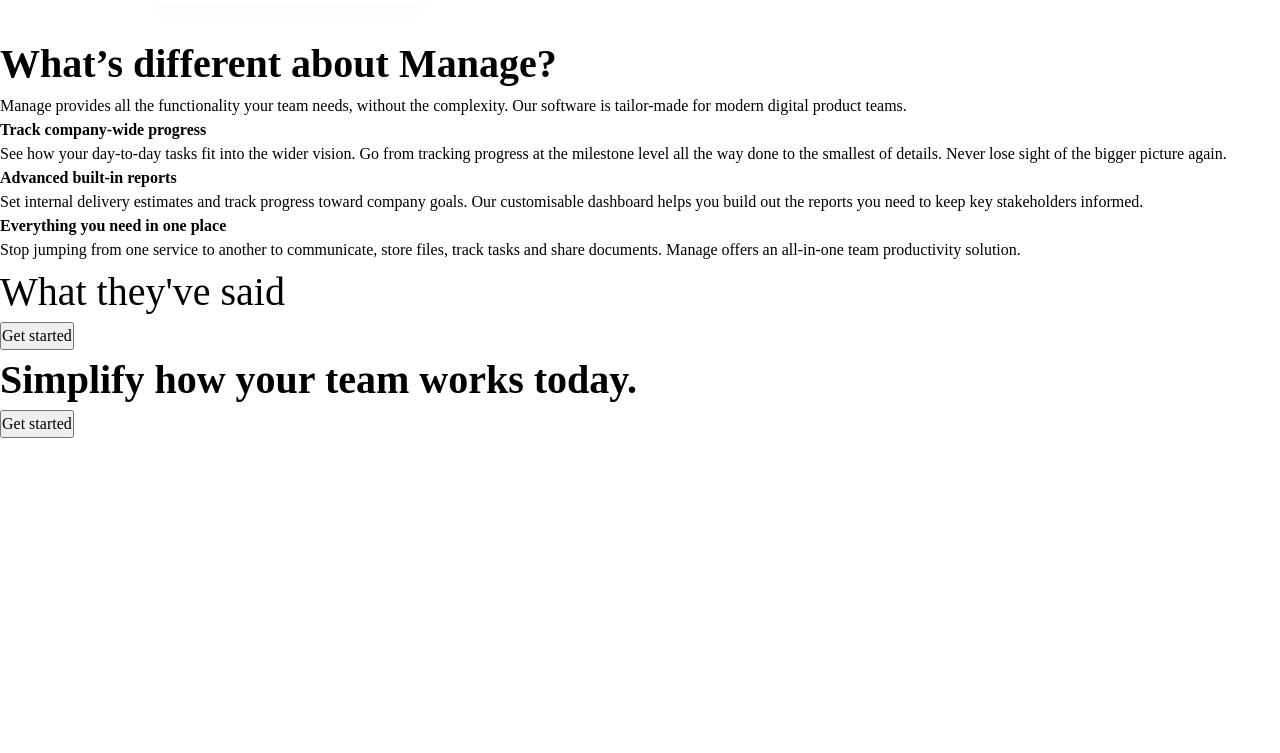
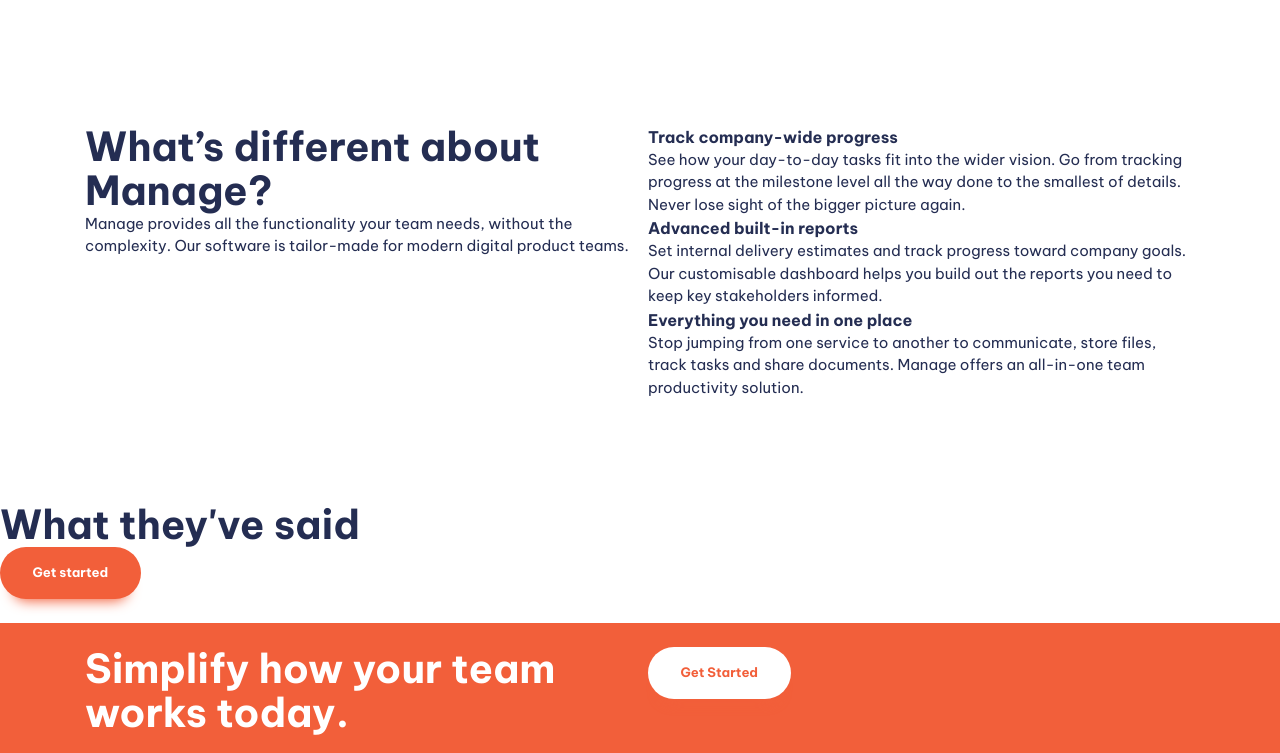
Before and after one commit to ashraful-shuvon/manage-landing-page, a plain HTML site: page index.html in a window 1280 px wide. Shown: the part 799-1552 px from the top of the page. Before the commit the page ends 1237 px from the top, so only its background shows below. Drawn offline with Linux system fonts and the light colour scheme.

Commit message:
Adding css, home page and buttons

```diff
--- a/index.html
+++ b/index.html
@@ -30,7 +30,7 @@
 
 
     <main>
-      <section>
+      <section class="padding-block-900">
         <div class="container">
           <div class="even-columns">
             <div>
@@ -45,7 +45,7 @@
         </div>
       </section>
 
-      <section>
+      <section class="padding-block-900">
         <div class="container">
           <div class="even-columns">
             <div>
@@ -73,20 +73,20 @@
       </section>
 
 
-      <section class="carousal">
-        <h2 class="fs-secondary-heading">What they've said</h2>
+      <section class="carousal | padding-block-700">
+        <h2 class="fs-secondary-heading fw-bold">What they've said</h2>
         <!-- add carousal here  -->
         <button class="button">Get started</button>
       </section>
 
-      <section>
+      <section class="bg-accent-400 text-neutral-100 padding-block-700">
         <div class="container">
           <div class="even-columns">
             <div>
               <p class="fs-secondary-heading fw-bold">Simplify how your team works today. </p>
             </div>
             <div>
-              <button class="button" data-type="inverted"> Get started</button>
+              <button class="button" data-type="inverted"> Get Started</button>
             </div>
           </div>
         </div>
@@ -97,10 +97,35 @@
       <div class="container">
         <div class="even-columns">
           <div>
-
+            <a href="#"><img src="images/logo.svg" alt="Manage"></a>
+            <ul role="list" aria-label="social">
+              <li><a aria-label="facebook" href="#"></a></li>
+              <li><a aria-label="youtube" href="#"></a></li>
+              <li><a aria-label="twitter" href="#"></a></li>
+              <li><a aria-label="pinterest" href="#"></a></li>
+              <li><a aria-label="instagram" href="#"></a></li>
+            </ul>
           </div>
-          <div></div>
-          <div></div>
+          <div>
+            <nav>
+              <ul role="list">
+                <li><a href="#"> Home</a></li>
+                <li><a href="#"> Pricing</a></li>
+                <li><a href="#"> Products</a></li>
+                <li><a href="#"> About Us</a></li>
+                <li><a href="#"> Careers</a></li>
+                <li><a href="#">Community</a></li>
+                <li><a href="#"> Privacy policy </a></li>
+              </ul>
+            </nav>
+          </div>
+          <div>
+            <form action="">
+              <input type="email">
+              <button class="button"> Go</button>
+              <p>Copyright 2020. All rights reserved.</p>
+            </form>
+          </div>
         </div>
       </div>
     </footer>
--- a/style.css
+++ b/style.css
@@ -1,11 +1,13 @@
 :root {
+  --clr-accent-500: hsl(12, 60%, 45%);
   --clr-accent-400: hsl(12, 88%, 59%);
+  --clr-accent-300: hsl(12, 88%, 75%);
   --clr-accent-100: hsl(13, 100%, 96%);
 
   --clr-primary-400: hsl(228, 39%, 23%);
 
-  --clr-neutral-100: hsl(232, 12%, 13%);
-  --clr-neutral-900: hsl(0, 0%, 0%);
+  --clr-neutral-900: hsl(232, 12%, 13%);
+  --clr-neutral-100: hsl(0, 0%, 100%);
 
   --ff-primary: "Be Vietnam Pro", sans-serif;
 
@@ -29,6 +31,19 @@
   --fs-secondary-heading: var(--fs-700);
   --fs-nav: var(--fs-500);
   --fs-button: var(--fs-300);
+
+  --size-100: .25rem;
+  --size-200: .5rem;
+  --size-300: .75rem;
+  --size-400: 1rem;
+  --size-500: 1.5rem;
+  --size-600: 2rem;
+  --size-700: 3rem;
+  --size-800: 4rem;
+  --size-900: 5rem;
+
+
+
 
 }
 
@@ -157,9 +172,11 @@
 
 .fs-primary-heading {
   font-size: var(--fs-primary-heading);
+  line-height: 1.1;
 }
 .fs-secondary-heading {
   font-size: var(--fs-secondary-heading);
+  line-height: 1.1;
 }
 
 .fs-300 {
@@ -171,3 +188,70 @@
 .fs-500 {
   font-size: var(--fs-500);
 }
+.fs-600 {
+  font-size: var(--fs-600);
+}
+
+.padding-block-900 {
+  padding-block: var(--size-900);
+}
+
+.padding-block-700 {
+  padding-block: var(--size-500);
+}
+
+.container {
+  --max-width: 1110px;
+  --padding: 1rem;
+
+  width: min(var(--max-width), 100% - (var(--padding) * 2));
+  margin-inline: auto;
+}
+
+.even-columns {
+  display: grid;
+  gap: 1rem;
+}
+
+@media (min-width: 50em) {
+  .even-columns {
+    grid-auto-flow: column;
+    grid-auto-columns: 1fr;
+  }
+}
+/* general styling  */
+
+body {
+  font-size: var(--fs-body);
+  font-family: var(--ff-body);
+  color: var(--clr-primary-400);
+}
+
+.button {
+  cursor: pointer;
+  text-decoration: none;
+  border: 0;
+  border-radius: 100vmax;
+  padding: 1.25em 2.5em;
+  font-weight: var(--fw-bold);
+  font-size: var(--fs-button);
+  color: var(--clr-neutral-100);
+  background-color: var(--clr-accent-400);
+  box-shadow: 0 1.125em 1em -1em var(--clr-accent-400);
+}
+
+.button[data-type="inverted"] {
+  background-color: var(--clr-neutral-100);
+  color: var(--clr-accent-400);
+}
+
+.button:hover,
+.button:focus-visible {
+  background-color: var(--clr-accent-300);
+}
+
+.button[data-type="inverted"]:hover,
+.button[data-type="inverted"]:focus-visible {
+  background-color: var(--clr-neutral-100);
+  color: var(--clr-accent-300);
+}
```
